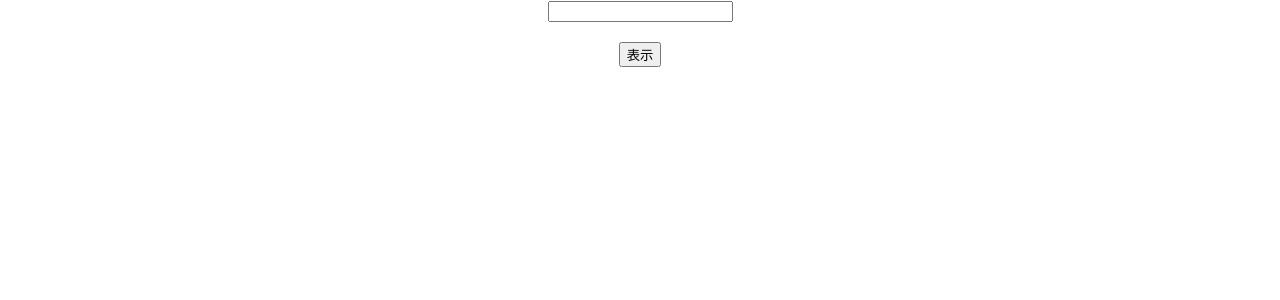
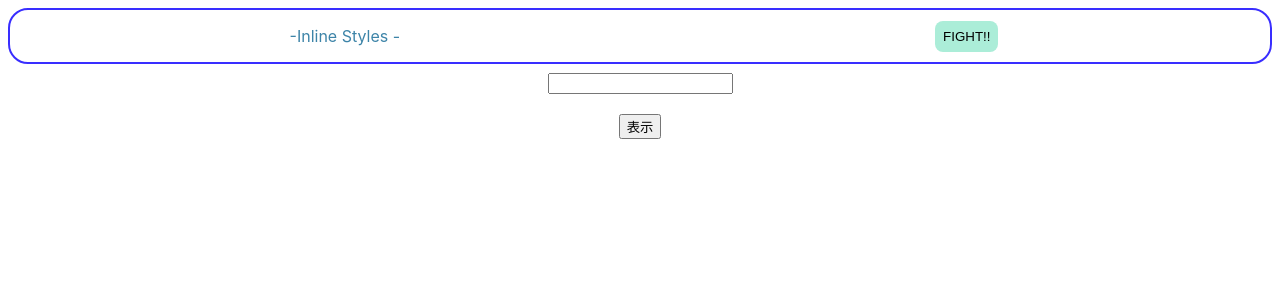
Before and after one commit to osuke-noguchi/react-study, a React (Create React App) app: page / in a window 1280 px wide. Shown: the top 300 px of the page. Built offline with nearby package versions, Linux system fonts and the light colour scheme.

Commit message:
css インラインスタイル

```diff
--- a/src/App.js
+++ b/src/App.js
@@ -1,6 +1,7 @@
 import { useCallback, useState } from 'react';
 import './App.css';
 import { ChildArea } from './ChildArea';
+import { InlineStyle } from './InlineStyle';
 
 function App() {
   const [text, setText] = useState('');
@@ -14,6 +15,7 @@ function App() {
 
   return (
     <div className="App">
+      <InlineStyle/>
       <input value={text} onChange={onChangeText} />
       <br />
       <br />
--- /dev/null
+++ b/src/InlineStyle.jsx
@@ -0,0 +1,29 @@
+export const InlineStyle = () => {
+  const containerStyle = {
+    border: 'solid 2px #392eff',
+    borderRadius: '20px',
+    padding: '8px',
+    margin: '8px',
+    display: 'flex',
+    justifyContent: 'space-around',
+    alignItems: 'center',
+  };
+  const titleStyle = {
+    margin: 0,
+    color: '#3d84a8',
+    padding: '8px',
+  };
+  const buttonStyle = {
+    backgroundColor: '#abedd8',
+    border: 'none',
+    padding: '8px',
+    borderRadius: '8px',
+  };
+
+  return (
+    <div style={containerStyle}>
+      <p style={titleStyle}>-Inline Styles -</p>
+      <button style={buttonStyle}>FIGHT!!</button>
+    </div>
+  );
+};
```
